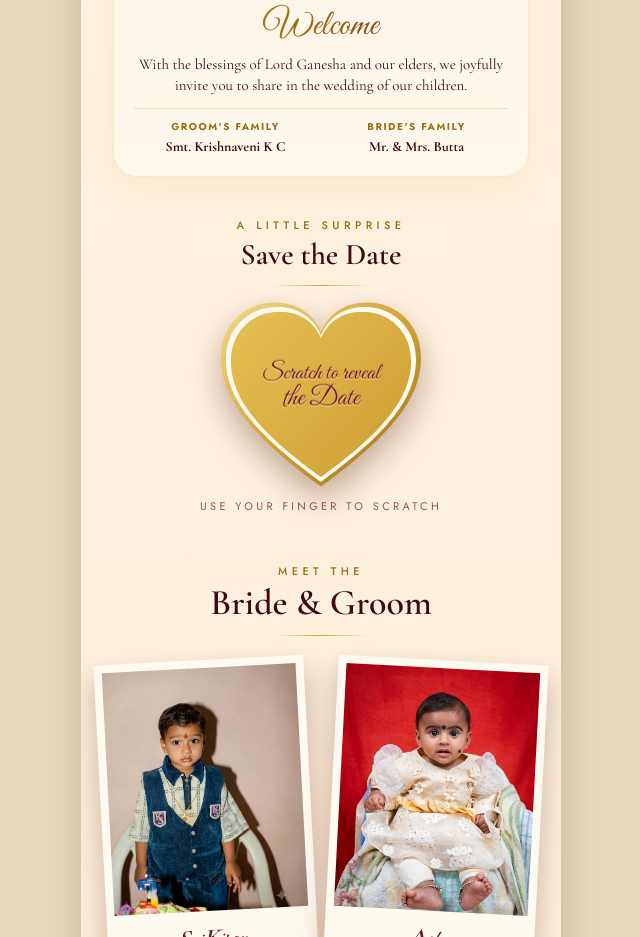
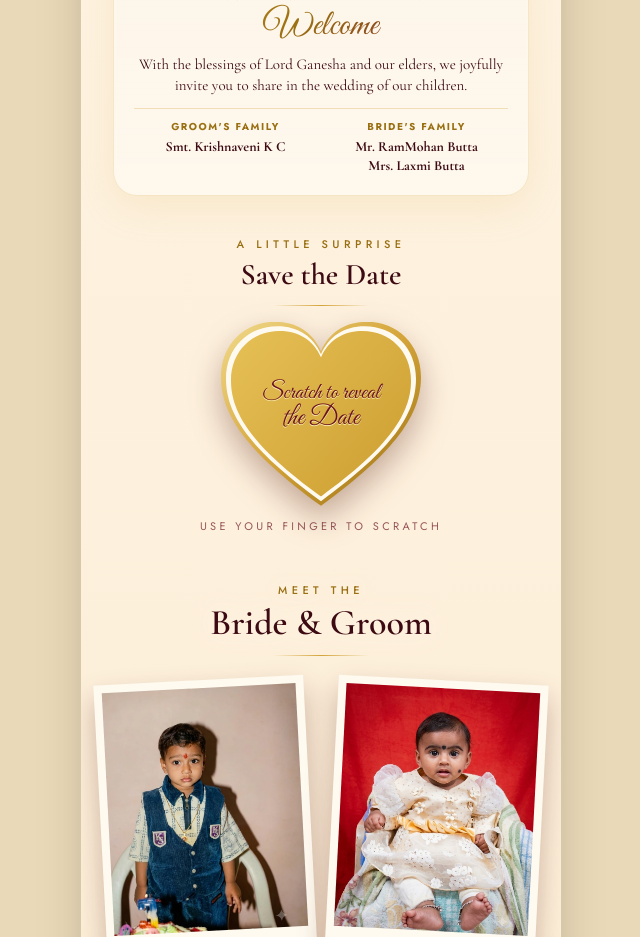
Before and after one commit to saitejakchintaginjal/wedding_invitation_anna, a Next.js app: page / in a window 1280 px wide. Shown: the part 960-1897 px from the top of the page, without its empty margins (319-959 px from the left). Built offline with nearby package versions, Linux system fonts and the light colour scheme.

Commit message:
name change

```diff
--- a/components/Invitation.tsx
+++ b/components/Invitation.tsx
@@ -82,7 +82,7 @@ function Welcome() {
         </p>
         <div className="mt-3 grid grid-cols-2 gap-2 border-t border-gold/30 pt-2.5 text-xs">
           <div><p className="text-[10px] font-bold uppercase tracking-[.15em] text-gold-dark">Groom&apos;s family</p><p className="mt-0.5 font-serif text-sm font-bold leading-snug text-maroon-deep">{wedding.groomParents}</p></div>
-          <div><p className="text-[10px] font-bold uppercase tracking-[.15em] text-gold-dark">Bride&apos;s family</p><p className="mt-0.5 font-serif text-sm font-bold leading-snug text-maroon-deep">{wedding.brideParents}</p></div>
+          <div><p className="text-[10px] font-bold uppercase tracking-[.15em] text-gold-dark">Bride&apos;s family</p><p className="mt-0.5 font-serif text-sm font-bold leading-snug text-maroon-deep">{wedding.brideParents.map((n) => <span key={n} className="block">{n}</span>)}</p></div>
         </div>
       </ScrollReveal>
     </section>
--- a/lib/config.ts
+++ b/lib/config.ts
@@ -3,7 +3,7 @@ export const wedding = {
   groom: "SaiKiran",
   bride: "Asha",
   groomParents: "Smt. Krishnaveni K C",
-  brideParents: "Mr. & Mrs. Butta",
+  brideParents: ["Mr. RamMohan Butta", "Mrs. Laxmi Butta"], // one entry per line
   // ISO local time of the wedding muhurtam
   date: "2026-11-26T09:41:00",
   venue: "Shri Venkataramana Temple",
```
